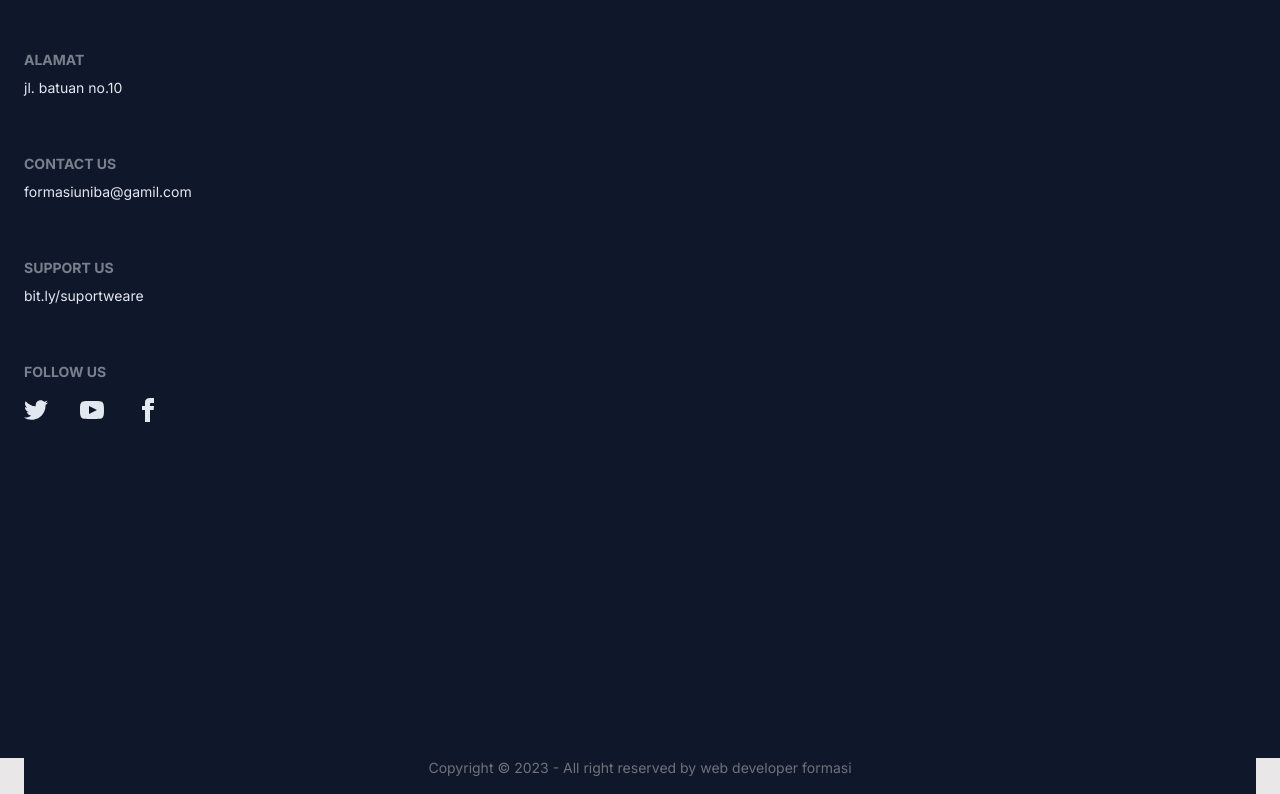
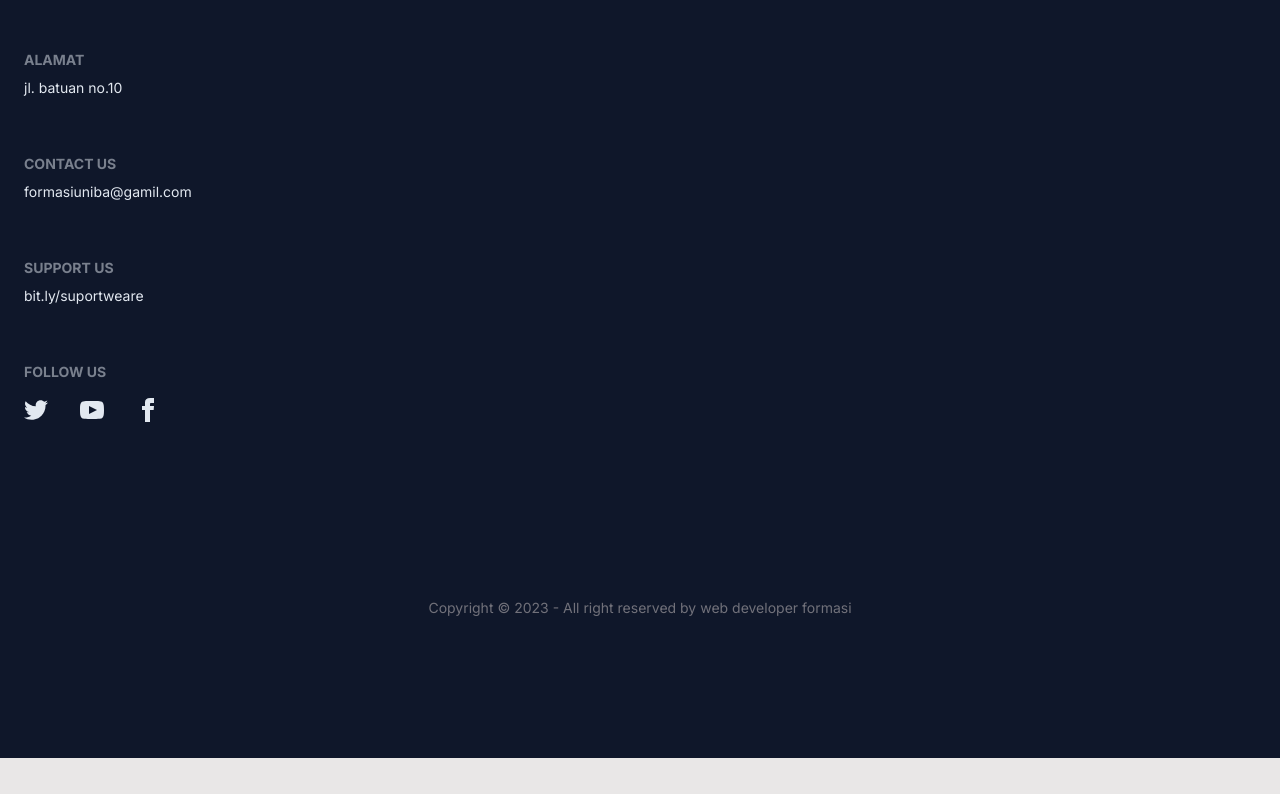
Before and after one commit to Romzyyy/formasi, a Next.js app: page / in a window 1280 px wide. Shown: the part 3650-4444 px from the top of the page. After the commit the page ends 4408 px from the top, so only its background shows below. Built offline with nearby package versions, Linux system fonts and the light colour scheme.

Commit message:
modify margin footer

```diff
--- a/src/components/Footer.jsx
+++ b/src/components/Footer.jsx
@@ -69,7 +69,7 @@ export default function Footer() {
                 </div>
             </footer>
             <footer className='footer footer-center  p-4 bg-slate-900 text-zinc-500'>
-                <div className='mt-80'>
+                <div className='mt-40'>
                     <p>
                         Copyright © 2023 - All right reserved by web developer
                         formasi
```
